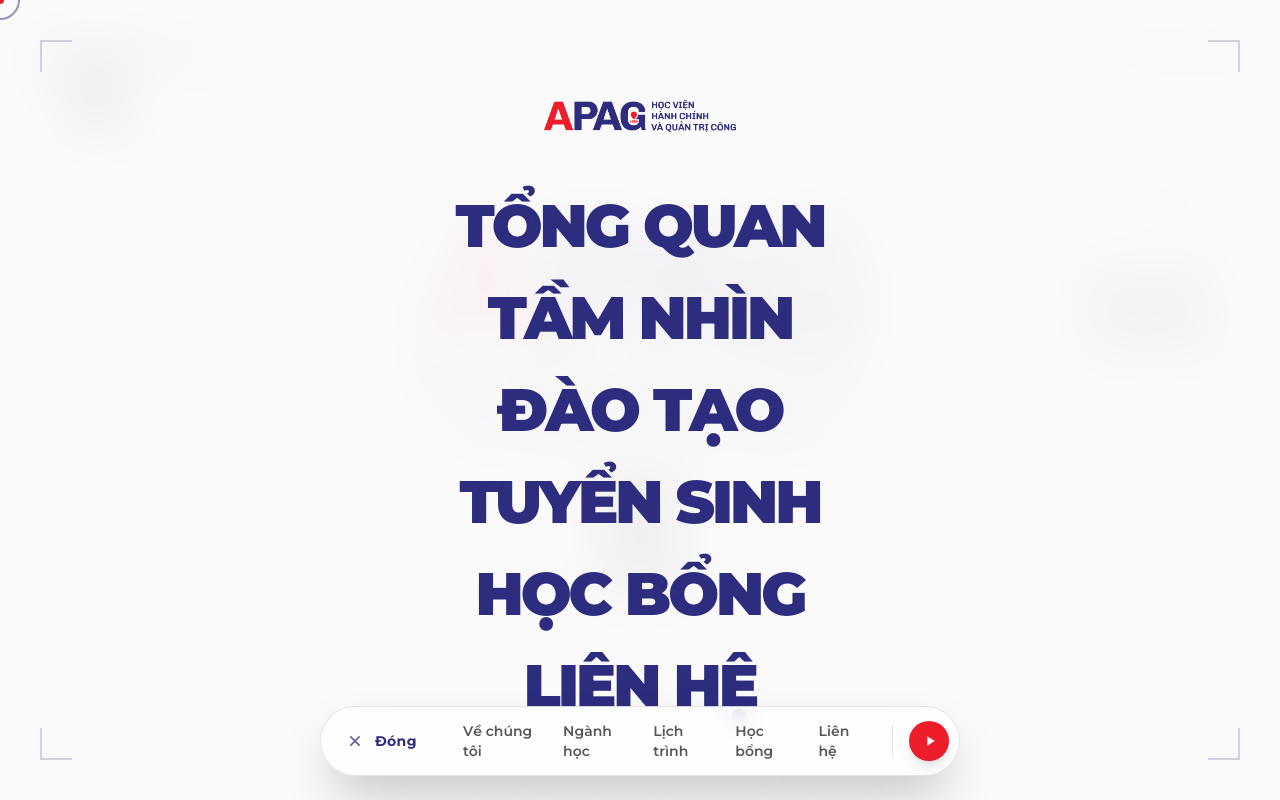
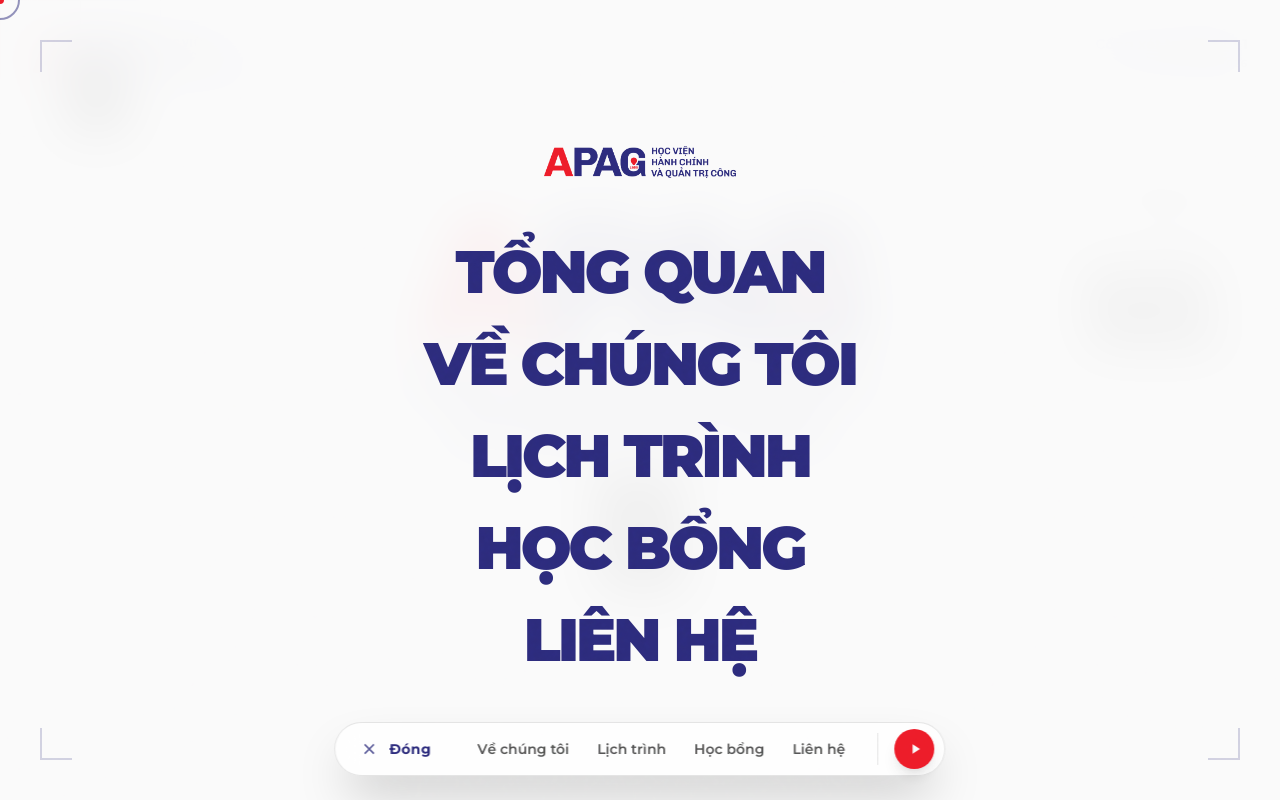
Before and after one commit to BlackOwl242/APAG-Landing-Page, a Next.js app: page / in a window 1280 px wide. Both pictures are taken after a click on the button "Menu". Shown: the top 800 px of the page. Built offline with nearby package versions, Linux system fonts and the light colour scheme.

Commit message:
Sync menu, remove training section, add smooth scroll

```diff
--- a/src/app/page.tsx
+++ b/src/app/page.tsx
@@ -4,7 +4,6 @@ import HeadquartersSection from "@/components/HeadquartersSection";
 import BranchesSection from "@/components/BranchesSection";
 import AboutSection from "@/components/AboutSection";
 import ServicesSection from "@/components/ServicesSection";
-import ProgramsGroup1Section from "@/components/ProgramsGroup1Section";
 
 import TimelineSection from "@/components/TimelineSection";
 import FinancialSection from "@/components/FinancialSection";
@@ -28,9 +27,6 @@ export default function Home() {
       <div className="w-full h-[clamp(2rem,6vw,5rem)] bg-[#FAFAFA]" />
       <ServicesSection />
 
-      {/* Core Offerings — All programs in a single tabbed section */}
-      <div className="w-full h-[clamp(2rem,6vw,5rem)] bg-[#FAFAFA]" />
-      <ProgramsGroup1Section />
 
       {/* Meta & Admissions */}
       <div className="w-full h-[clamp(2rem,6vw,5rem)] bg-[#FAFAFA]" />
--- a/src/components/Footer.tsx
+++ b/src/components/Footer.tsx
@@ -30,7 +30,6 @@ export default function Footer() {
             <h4 className="text-[10px] text-[#555] font-bold mb-6 uppercase tracking-[0.2em]">Khám phá</h4>
             <ul className="space-y-4 text-sm md:text-base font-bold uppercase tracking-widest">
               <li><a href="#about" className="hover:text-[#ed1c29] transition-colors relative inline-block after:content-[''] after:absolute after:w-full after:scale-x-0 after:h-[2px] after:bottom-0 after:left-0 after:bg-[#ed1c29] after:origin-bottom-right after:transition-transform hover:after:scale-x-100 hover:after:origin-bottom-left">Trang chủ</a></li>
-              <li><a href="#programs-group-1" className="hover:text-[#ed1c29] transition-colors relative inline-block after:content-[''] after:absolute after:w-full after:scale-x-0 after:h-[2px] after:bottom-0 after:left-0 after:bg-[#ed1c29] after:origin-bottom-right after:transition-transform hover:after:scale-x-100 hover:after:origin-bottom-left">Ngành học</a></li>
               <li><a href="#timeline" className="hover:text-[#ed1c29] transition-colors relative inline-block after:content-[''] after:absolute after:w-full after:scale-x-0 after:h-[2px] after:bottom-0 after:left-0 after:bg-[#ed1c29] after:origin-bottom-right after:transition-transform hover:after:scale-x-100 hover:after:origin-bottom-left">Tuyển sinh</a></li>
             </ul>
           </div>
--- a/src/components/Nav.tsx
+++ b/src/components/Nav.tsx
@@ -53,6 +53,15 @@ export default function Nav() {
 
   const closeMenu = () => setMenuOpen(false);
 
+  const handleScroll = (e: React.MouseEvent<HTMLAnchorElement>, targetId: string) => {
+    e.preventDefault();
+    closeMenu();
+    const target = document.querySelector(targetId);
+    if (target) {
+      target.scrollIntoView({ behavior: "smooth" });
+    }
+  };
+
   return (
     <>
       <div
@@ -82,11 +91,10 @@ export default function Nav() {
         </button>
 
         <div className="hidden lg:flex items-center px-4 gap-1">
-          <Link href="#about" onClick={closeMenu} className="px-3 py-2 text-sm font-semibold text-[#555555] hover:text-[#ed1c29] transition-colors rounded-full hover:bg-black/5">Về chúng tôi</Link>
-          <Link href="#programs-group-1" onClick={closeMenu} className="px-3 py-2 text-sm font-semibold text-[#555555] hover:text-[#ed1c29] transition-colors rounded-full hover:bg-black/5">Ngành học</Link>
-          <Link href="#timeline" onClick={closeMenu} className="px-3 py-2 text-sm font-semibold text-[#555555] hover:text-[#ed1c29] transition-colors rounded-full hover:bg-black/5">Lịch trình</Link>
-          <Link href="#financial" onClick={closeMenu} className="px-3 py-2 text-sm font-semibold text-[#555555] hover:text-[#ed1c29] transition-colors rounded-full hover:bg-black/5">Học bổng</Link>
-          <Link href="#contact" onClick={closeMenu} className="px-3 py-2 text-sm font-semibold text-[#555555] hover:text-[#ed1c29] transition-colors rounded-full hover:bg-black/5">Liên hệ</Link>
+          <a href="#about" onClick={(e) => handleScroll(e, '#about')} className="px-3 py-2 text-sm font-semibold text-[#555555] hover:text-[#ed1c29] transition-colors rounded-full hover:bg-black/5">Về chúng tôi</a>
+          <a href="#timeline" onClick={(e) => handleScroll(e, '#timeline')} className="px-3 py-2 text-sm font-semibold text-[#555555] hover:text-[#ed1c29] transition-colors rounded-full hover:bg-black/5">Lịch trình</a>
+          <a href="#financial" onClick={(e) => handleScroll(e, '#financial')} className="px-3 py-2 text-sm font-semibold text-[#555555] hover:text-[#ed1c29] transition-colors rounded-full hover:bg-black/5">Học bổng</a>
+          <a href="#contact" onClick={(e) => handleScroll(e, '#contact')} className="px-3 py-2 text-sm font-semibold text-[#555555] hover:text-[#ed1c29] transition-colors rounded-full hover:bg-black/5">Liên hệ</a>
         </div>
 
         <div className="pl-4 border-l border-black/10 flex items-center pr-1 ml-1 h-8">
@@ -115,12 +123,11 @@ export default function Nav() {
         </div>
 
         <ul ref={menuItemsRef} className="flex flex-col items-center gap-6 md:gap-8 font-heading text-3xl md:text-5xl lg:text-6xl font-black uppercase tracking-tighter text-[#2c2b7c]">
-           <li><Link onClick={closeMenu} href="#headquarters" className="hover:text-[#ed1c29] transition-colors relative inline-block after:content-[''] after:absolute after:w-full after:scale-x-0 after:h-[3px] after:bottom-0 after:left-0 after:bg-[#ed1c29] after:origin-bottom-right after:transition-transform hover:after:scale-x-100 hover:after:origin-bottom-left">Tổng quan</Link></li>
-           <li><Link onClick={closeMenu} href="#about" className="hover:text-[#ed1c29] transition-colors relative inline-block after:content-[''] after:absolute after:w-full after:scale-x-0 after:h-[3px] after:bottom-0 after:left-0 after:bg-[#ed1c29] after:origin-bottom-right after:transition-transform hover:after:scale-x-100 hover:after:origin-bottom-left">Tầm nhìn</Link></li>
-           <li><Link onClick={closeMenu} href="#programs-group-1" className="hover:text-[#ed1c29] transition-colors relative inline-block after:content-[''] after:absolute after:w-full after:scale-x-0 after:h-[3px] after:bottom-0 after:left-0 after:bg-[#ed1c29] after:origin-bottom-right after:transition-transform hover:after:scale-x-100 hover:after:origin-bottom-left">Đào tạo</Link></li>
-           <li><Link onClick={closeMenu} href="#timeline" className="hover:text-[#ed1c29] transition-colors relative inline-block after:content-[''] after:absolute after:w-full after:scale-x-0 after:h-[3px] after:bottom-0 after:left-0 after:bg-[#ed1c29] after:origin-bottom-right after:transition-transform hover:after:scale-x-100 hover:after:origin-bottom-left">Tuyển sinh</Link></li>
-           <li><Link onClick={closeMenu} href="#financial" className="hover:text-[#ed1c29] transition-colors relative inline-block after:content-[''] after:absolute after:w-full after:scale-x-0 after:h-[3px] after:bottom-0 after:left-0 after:bg-[#ed1c29] after:origin-bottom-right after:transition-transform hover:after:scale-x-100 hover:after:origin-bottom-left">Học bổng</Link></li>
-           <li><Link onClick={closeMenu} href="#contact" className="hover:text-[#ed1c29] transition-colors relative inline-block after:content-[''] after:absolute after:w-full after:scale-x-0 after:h-[3px] after:bottom-0 after:left-0 after:bg-[#ed1c29] after:origin-bottom-right after:transition-transform hover:after:scale-x-100 hover:after:origin-bottom-left">Liên hệ</Link></li>
+           <li><a onClick={(e) => handleScroll(e, '#headquarters')} href="#headquarters" className="hover:text-[#ed1c29] transition-colors relative inline-block after:content-[''] after:absolute after:w-full after:scale-x-0 after:h-[3px] after:bottom-0 after:left-0 after:bg-[#ed1c29] after:origin-bottom-right after:transition-transform hover:after:scale-x-100 hover:after:origin-bottom-left">Tổng quan</a></li>
+           <li><a onClick={(e) => handleScroll(e, '#about')} href="#about" className="hover:text-[#ed1c29] transition-colors relative inline-block after:content-[''] after:absolute after:w-full after:scale-x-0 after:h-[3px] after:bottom-0 after:left-0 after:bg-[#ed1c29] after:origin-bottom-right after:transition-transform hover:after:scale-x-100 hover:after:origin-bottom-left">Về chúng tôi</a></li>
+           <li><a onClick={(e) => handleScroll(e, '#timeline')} href="#timeline" className="hover:text-[#ed1c29] transition-colors relative inline-block after:content-[''] after:absolute after:w-full after:scale-x-0 after:h-[3px] after:bottom-0 after:left-0 after:bg-[#ed1c29] after:origin-bottom-right after:transition-transform hover:after:scale-x-100 hover:after:origin-bottom-left">Lịch trình</a></li>
+           <li><a onClick={(e) => handleScroll(e, '#financial')} href="#financial" className="hover:text-[#ed1c29] transition-colors relative inline-block after:content-[''] after:absolute after:w-full after:scale-x-0 after:h-[3px] after:bottom-0 after:left-0 after:bg-[#ed1c29] after:origin-bottom-right after:transition-transform hover:after:scale-x-100 hover:after:origin-bottom-left">Học bổng</a></li>
+           <li><a onClick={(e) => handleScroll(e, '#contact')} href="#contact" className="hover:text-[#ed1c29] transition-colors relative inline-block after:content-[''] after:absolute after:w-full after:scale-x-0 after:h-[3px] after:bottom-0 after:left-0 after:bg-[#ed1c29] after:origin-bottom-right after:transition-transform hover:after:scale-x-100 hover:after:origin-bottom-left">Liên hệ</a></li>
         </ul>
       </div>
     </>
```
